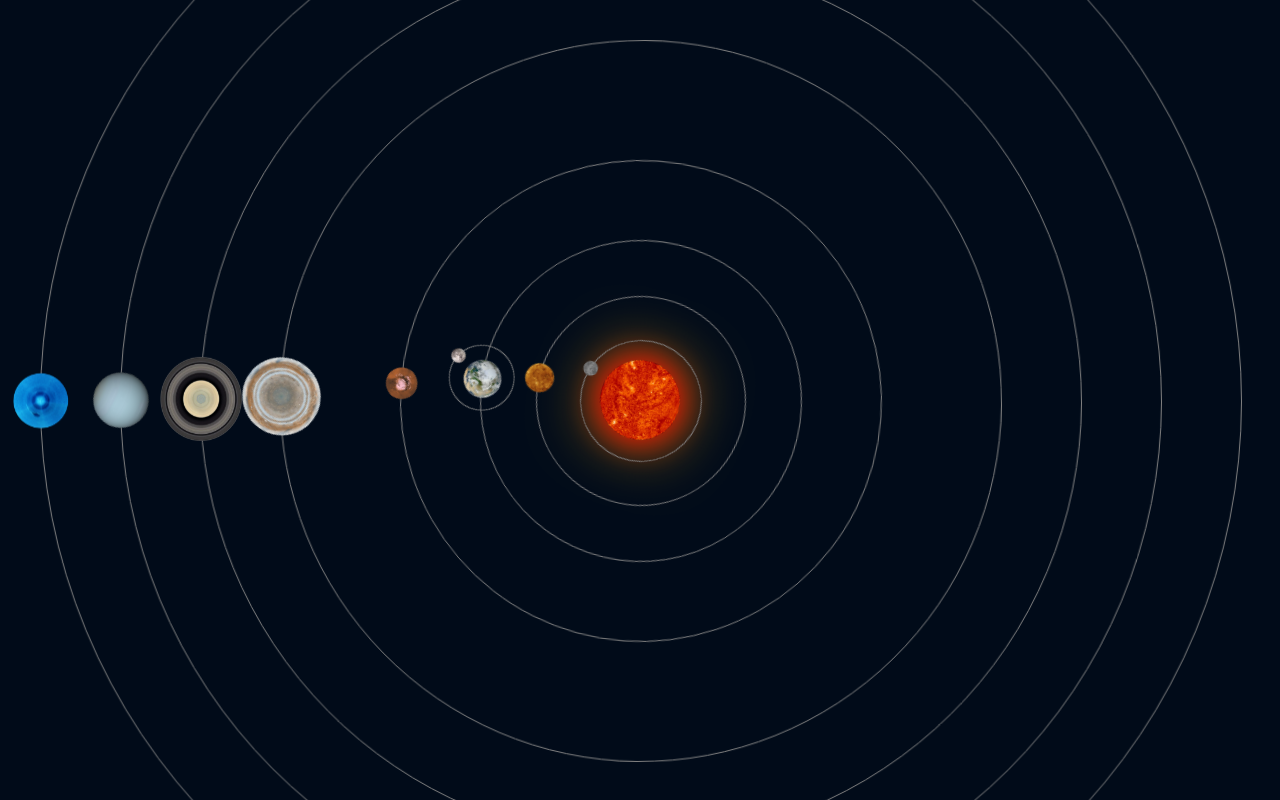
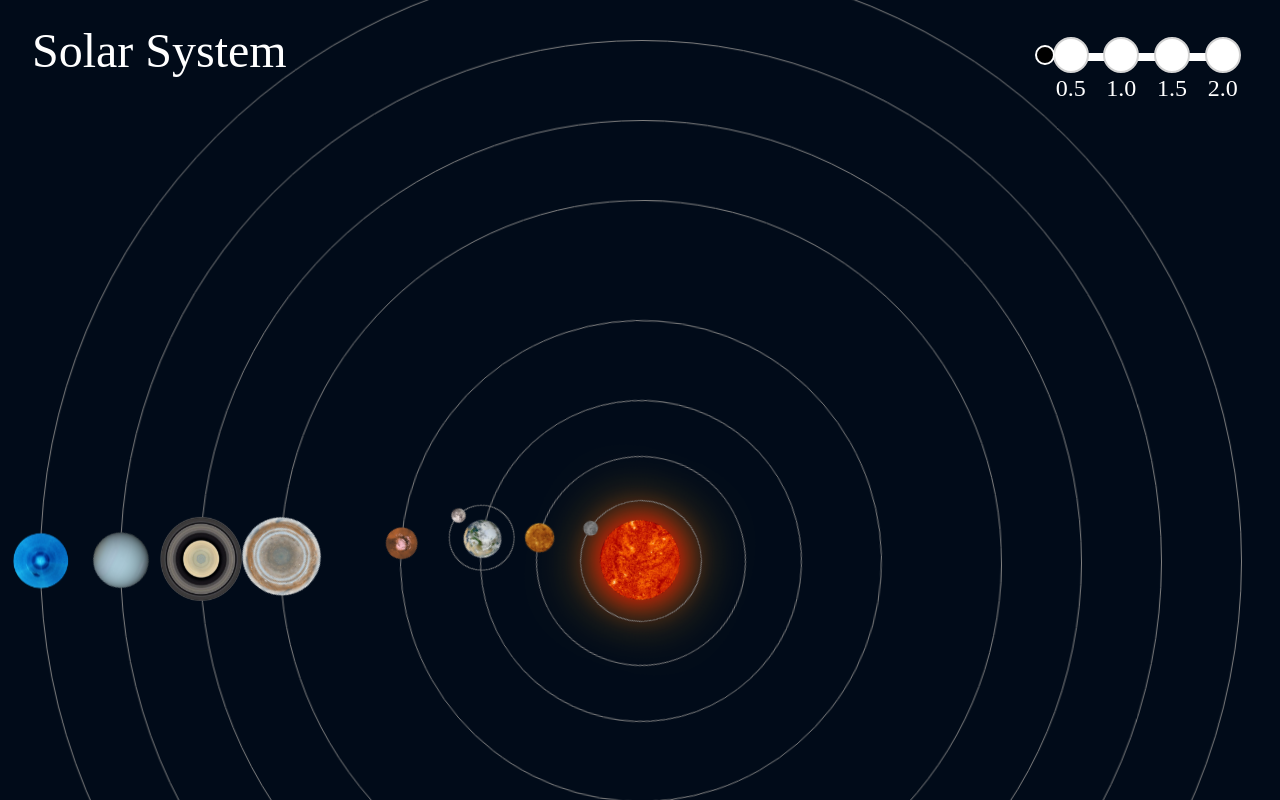
Before and after one commit to surpise/Solar-System, a React (Vite) app: page / in a window 1280 px wide. Shown: the top 800 px of the page. Built offline with nearby package versions, Linux system fonts and the light colour scheme.

Commit message:
desing: 속도 조절 슬라이더 UI 구성 #9
애니메이션 속도 조절을 위한 슬라이더 UI 구성
라디오 버튼과 애니메이션을 조합하여 구성

```diff
--- /dev/null
+++ b/src/scripts/components/common/MenuBar.jsx
@@ -0,0 +1,26 @@
+import '@styles/components/common/MenuBar.css';
+
+const MenuBar = () => {
+  return (
+    <div className="menuBar">
+      <p className="logo">Solar System</p>
+      <div className="speedSlider">
+        <input id="speed05" type="radio" name="animationSpeed" value={0.5} required />
+        <label htmlFor="speed05" data-animation-speed="0.5"></label>
+
+        <input id="speed10" type="radio" name="animationSpeed" value={1.0} required />
+        <label htmlFor="speed10" data-animation-speed="1.0"></label>
+
+        <input id="speed15" type="radio" name="animationSpeed" value={1.5} required />
+        <label htmlFor="speed15" data-animation-speed="1.5"></label>
+
+        <input id="speed20" type="radio" name="animationSpeed" value={2.0} required />
+        <label htmlFor="speed20" data-animation-speed="2.0"></label>
+
+        <div className="dot"></div>
+      </div>
+    </div>
+  );
+};
+
+export default MenuBar;
--- a/src/scripts/components/planetary-system/Sun.jsx
+++ b/src/scripts/components/planetary-system/Sun.jsx
@@ -1,4 +1,4 @@
-import '@styles/components/Common.css';
+import '@styles/components/planetary-system/common.css';
 import '@styles/components/planetary-system/Sun.css';
 
 import Earth from '@scripts/components/planetary-system/Earth';
--- a/src/scripts/pages/Home.jsx
+++ b/src/scripts/pages/Home.jsx
@@ -1,10 +1,14 @@
+import '@styles/pages/Home.css';
+
+import MenuBar from '@components/common/MenuBar';
 import Sun from '@components/planetary-system/Sun';
 
 const Home = () => {
   return (
-    <>
+    <main className="home">
+      <MenuBar />
       <Sun />
-    </>
+    </main>
   );
 };
 
--- /dev/null
+++ b/src/styles/components/common/MenuBar.css
@@ -0,0 +1,129 @@
+.menuBar {
+  width: 100%;
+
+  display: flex;
+  justify-content: space-between;
+}
+
+.logo {
+  width: 100%;
+  color: white;
+
+  margin: 0;
+  font-size: 3rem;
+}
+
+.speedSlider {
+  margin-top: 2rem;
+
+  display: flex;
+  align-items: center;
+  justify-content: space-between;
+
+  position: relative;
+  width: 20%;
+  height: 100%;
+
+  input, label {
+    box-sizing: border-box;
+    flex: 1;
+    cursor: pointer;
+  }
+
+  input{
+    display: none;
+  }
+
+  label {
+    display: inline-block;
+
+    position: relative;
+    width: 25%;
+    height: 100%;
+  }
+
+  label::before {
+    content: attr(data-animation-speed);
+    position: absolute;
+    transform: translate(0, 75%);
+
+    width: 100%;
+
+    text-align: center;
+    font-size: 1.5rem;
+    color: white;
+    white-space: nowrap;
+
+    transition: all 0.15s ease-in-out;
+  }
+
+  label::after{
+    content: "";
+    position: absolute;
+
+    left: 50%;
+    right: 50%;
+    transform: translate(-50%, -50%);
+    width: 2rem;
+    height: 2rem;
+    border: 2px solid lightgray;
+    background-color: white;
+    border-radius: 50%;
+    pointer-events: none;
+    z-index: 1;
+    cursor: pointer;
+    transition: all 0.15s ease-in-out;
+  }
+
+  label:hover::after{
+    transform: translate(-50%, -50%) scale(1.25s);
+  }
+
+  input:checked + label::before{
+    font-weight: 800;
+  }
+
+  input:checked + label::after{
+    border-width: 4px;
+    transform: translate(-50%, -50%) scale(0.75);
+    border: 2px solid white;
+  }
+}
+
+.speedSlider::before {
+  content: '';
+  position: absolute;
+  width: 80%;
+
+  transform: translate(10%, 25%);
+  border: 4px solid white;
+}
+
+.dot{
+  display: block;
+
+  position: absolute;
+  width: 1rem;
+  height: 1rem;
+  transform: translate(-50%, 0);
+
+  background-color: black;
+  border-radius: 50%;
+  transition: all 0.15s ease-in-out;
+
+  border:2px solid white;
+  z-index: 2;
+}
+
+.speedSlider input:checked:nth-child(1) ~ .dot{
+  left: 12.5%;
+}
+.speedSlider input:checked:nth-child(3) ~ .dot{
+  left: 37.5%;
+}
+.speedSlider input:checked:nth-child(5) ~ .dot{
+  left: 62.5%;
+}
+.speedSlider input:checked:nth-child(7) ~ .dot{
+  left: 87.5%;
+}
--- a/src/styles/components/planetary-system/Sun.css
+++ b/src/styles/components/planetary-system/Sun.css
@@ -2,7 +2,7 @@
 
 .sun {
   position: absolute;
-  top: 50%;
+  top: 70%;
   left: 50%;
   transform: translate(-50%, -50%);
 
--- a/src/styles/components/Common.css
+++ b/src/styles/components/planetary-system/common.css
@@ -1,5 +1,5 @@
-@import '../animation/Revolve.css';
-@import '../animation/Rotate.css';
+@import '../../animation/Revolve.css';
+@import '../../animation/Rotate.css';
 
 .orbit {
   position: absolute;
--- a/src/styles/index.css
+++ b/src/styles/index.css
@@ -1,9 +1,11 @@
 body {
   margin: 0;
+
   display: flex;
   align-items: center;
   justify-items: center;
   min-width: 320px;
   min-height: 100px;
   background-color: #010b19;
+  overflow-y: scroll;
 }
--- /dev/null
+++ b/src/styles/pages/Home.css
@@ -0,0 +1,9 @@
+.home {
+  display: flex;
+  flex-direction: column;
+
+  width: 100%;
+  height: 100%;
+
+  padding: 0 2rem 0 2rem;
+}
```
